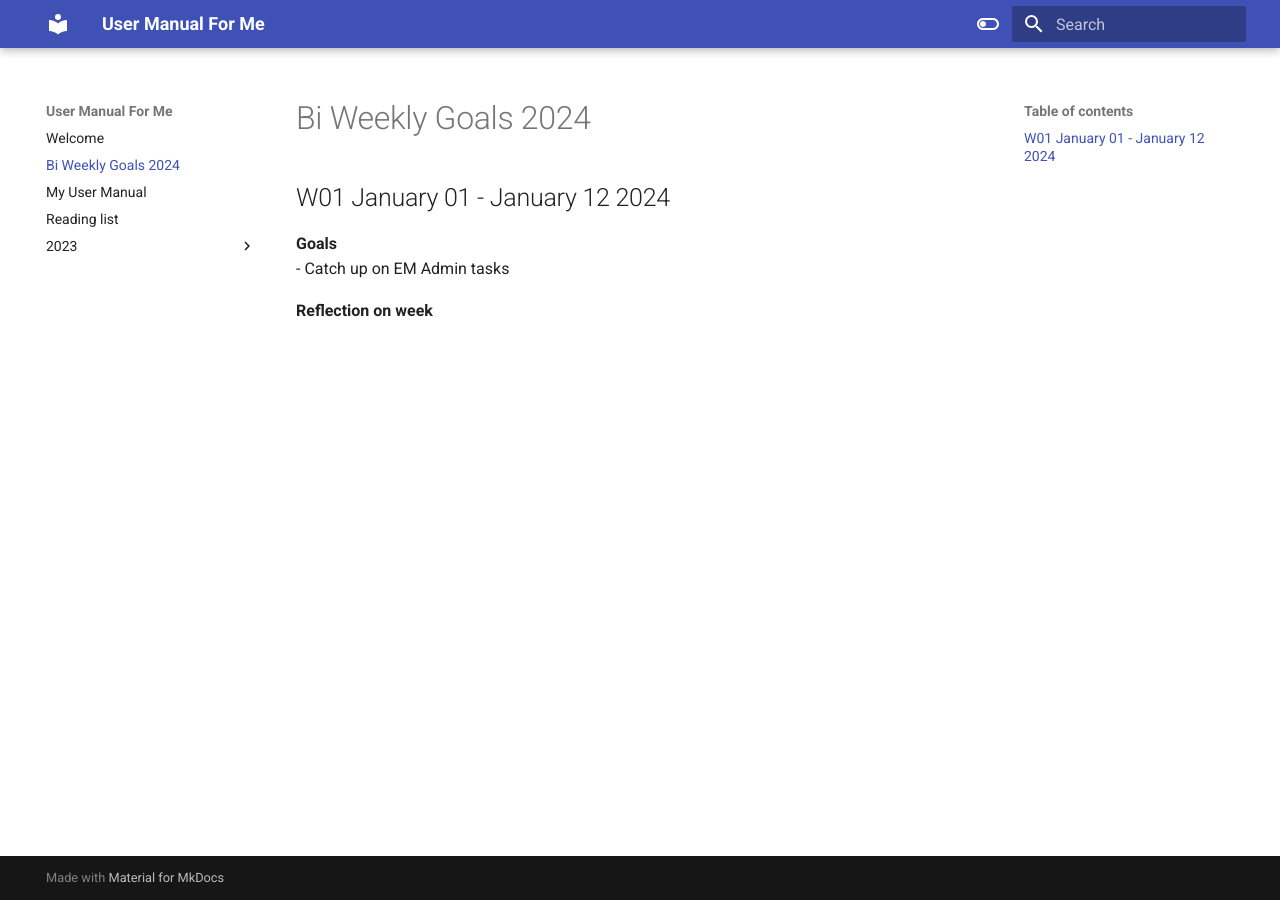
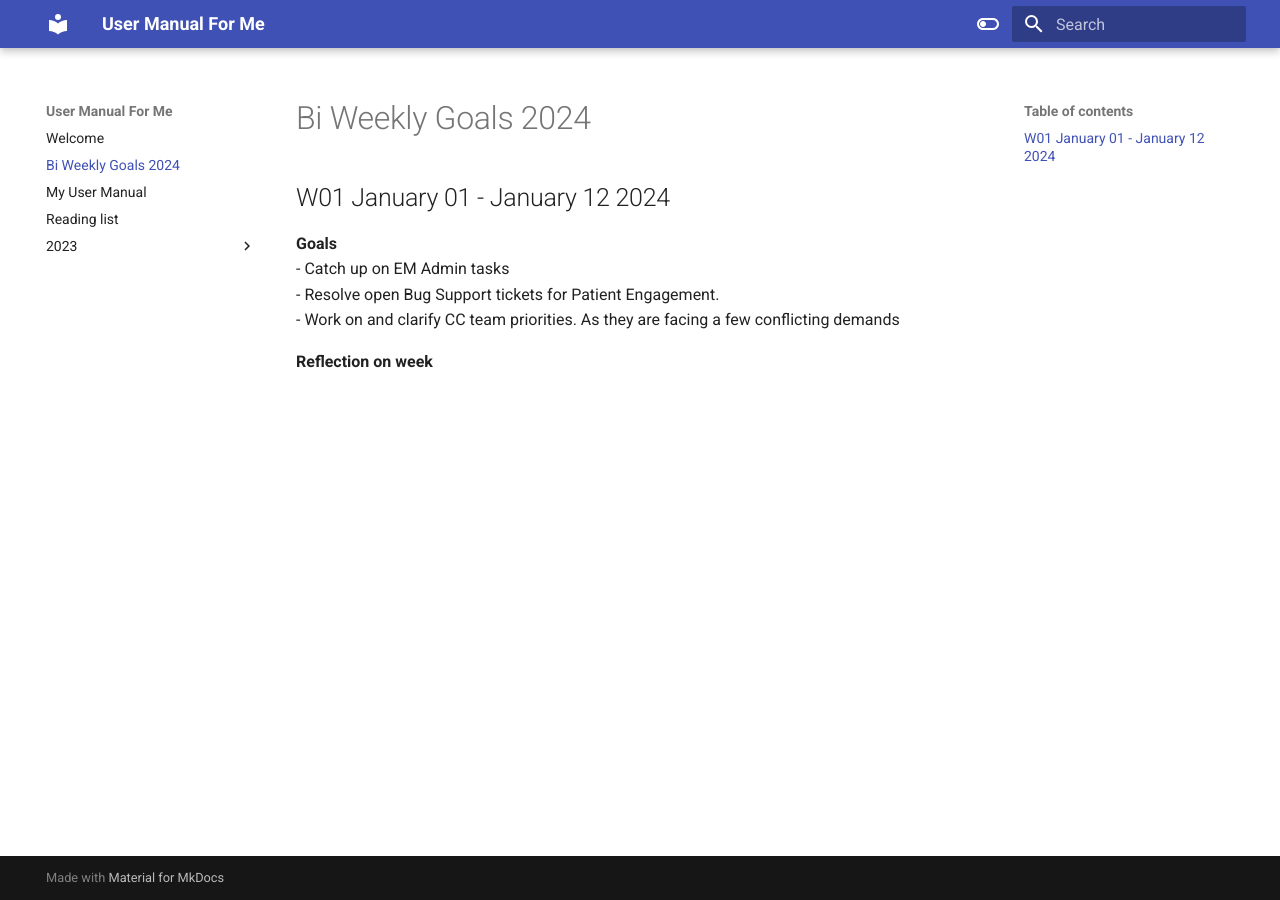
Before and after one commit to skakau/my-ramblings, an MkDocs documentation site: the page built from docs/Bi Weekly Goals 2024.md, in a window 1280 px wide. Built offline with MkDocs 1.6.1 and Material for MkDocs 9.7.7, drawn with Linux system fonts in a browser that asks for light colours.

Commit message:
[PUBLISHER] Merge #62

```diff
--- a/docs/Bi Weekly Goals 2024.md
+++ b/docs/Bi Weekly Goals 2024.md
@@ -1,9 +1,10 @@
 ---
 share: true
 ---
-
 ## W01 January 01 - January 12 2024
 **Goals**
 - Catch up on EM Admin tasks
+- Resolve open Bug Support tickets for Patient Engagement.
+- Work on and clarify CC team priorities. As they are facing a few conflicting demands
 
 **Reflection on week**
```
